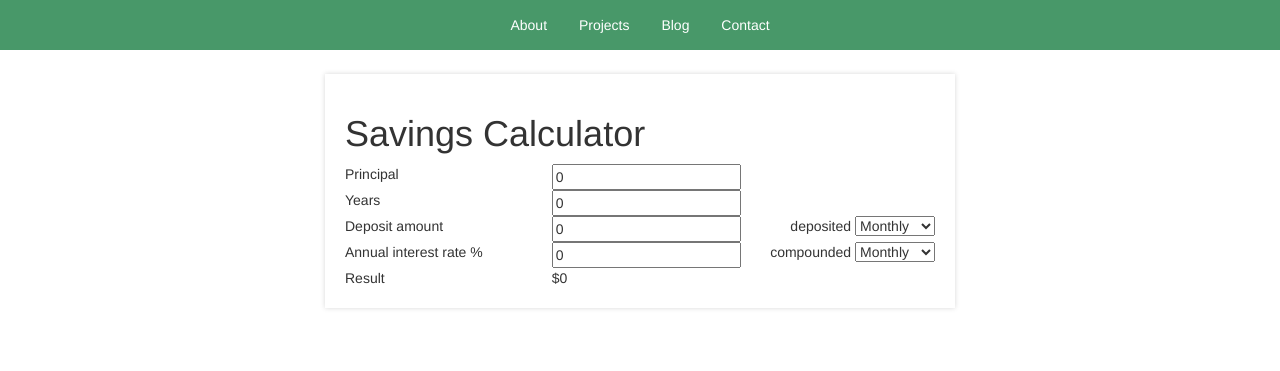
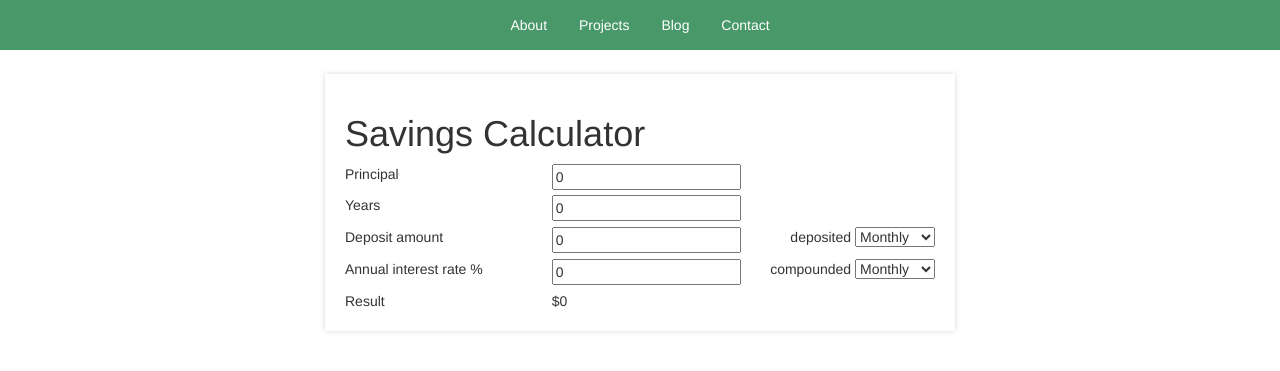
Before and after one commit to adamhammes/old-site, a Jekyll site: the page built from utilities/index.html, in a window 1280 px wide. Shown: the top 371 px of the page. Built offline with Jekyll 4.4.1, drawn with Linux system fonts in a browser that asks for light colours; nearby versions of some CDN libraries.

Commit message:
Add spacing between rows

```diff
--- a/utilities/index.html
+++ b/utilities/index.html
@@ -1,7 +1,7 @@
 ---
 layout: default
 ---
-<div class="content">
+<div class="content grid-container">
 	<h1> Savings Calculator </h1>
 
 	<div class="row">
--- a/utilities/utilities.css
+++ b/utilities/utilities.css
@@ -1,3 +1,7 @@
 .right-align {
     text-align: right;
 }
+
+.grid-container div.row {
+    margin-top: 1%;
+}
```
